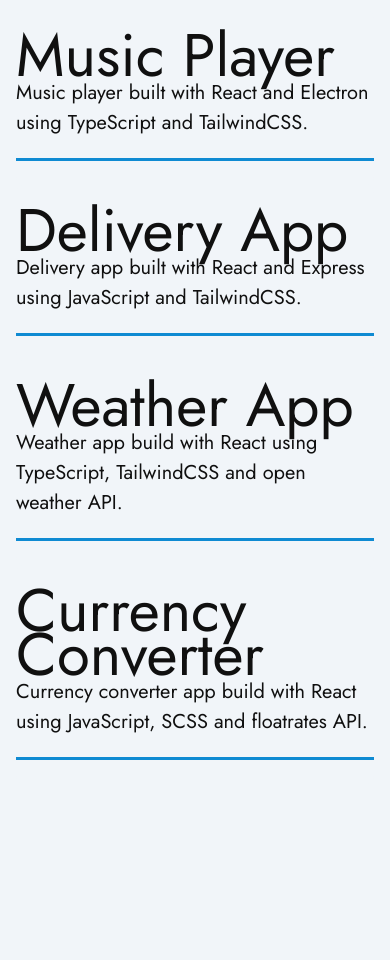
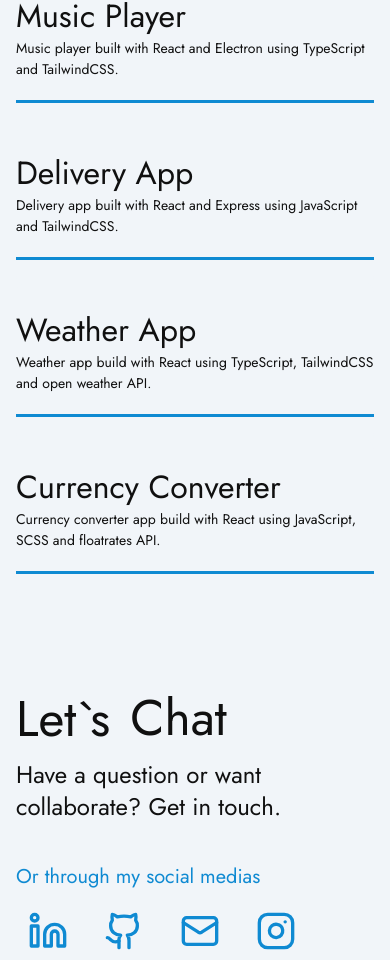
Before and after one commit to Dragodui/new-portfolio, a React (Vite) app: page / in a window 390 px wide. Shown: the part 1032-1992 px from the top of the page. Built offline with nearby package versions, Linux system fonts and the light colour scheme.

Commit message:
Fix projects size

```diff
--- a/src/components/Contact.tsx
+++ b/src/components/Contact.tsx
@@ -97,12 +97,14 @@
           <p className="text-2xl">
             Have a question or want collaborate? Get in touch.
           </p>
-          <p className="md:text-center text-xl text-primary mt-10 mb-2">
-            Or through my social medias
-          </p>
-          <div className="w-full flex md:justify-center mb-4">
-            <SocialMedias />
-          </div>
+        <div className='mt-10 mb-4'>
+          <p className="md:text-center text-xl text-primary mb-2">
+              Or through my social medias
+            </p>
+            <div className="w-full flex md:justify-center">
+              <SocialMedias />
+            </div>
+        </div>
         </div>
         <form onSubmit={handleSubmit} className="md:w-1/2 flex flex-col gap-4">
           <Input
--- a/src/components/Footer.tsx
+++ b/src/components/Footer.tsx
@@ -3,7 +3,7 @@
 const Footer: React.FC = () => {
   return (
     <footer className="py-6 text-center">
-      <p>&copy; 2024 Your Company. All rights reserved.</p>
+
     </footer>
   );
 };
--- a/src/components/Projects.tsx
+++ b/src/components/Projects.tsx
@@ -3,7 +3,6 @@
 import type React from 'react';
 import { motion } from 'framer-motion';
 import SplitText from './ui/SplitText';
-import { Cog, Github, MoveRight } from 'lucide-react';
 
 const Projects: React.FC = () => {
   const projects = [
@@ -38,7 +37,7 @@
   ];
 
   return (
-    <section className="py-20" id="projects">
+    <section className=" pt-10 md:py-20" id="projects">
       <h2 className="text-[50px] md:text-[80px] mb-6 flex items-center">
         <SplitText
           text="My Projects"
@@ -71,14 +70,14 @@
             animate={{ opacity: 1, scale: 1, x: 0 }}
             transition={{ duration: 0.5, delay: index * 0.3 }}
           >
-            <h3 className="text-[60px] leading-[44px] flex items-center gap-4">
+            <h3 className="text-[32px] md:text-[60px] leading-[44px] flex items-center gap-4">
               <p>{project.name}</p>
               {/* <MoveRight
              size={70}
              className="transition-transform text-text duration-300 group-hover:translate-x-4 group-hover:text-primary"
            /> */}
             </h3>
-            <p className="text-text text-[20px] mb-5">{project.description}</p>
+            <p className="text-text text-[14px] md:text-[20px] mb-5">{project.description}</p>
             <div className="w-full h-[3px] bg-primary transition-colors duration-300 group-hover:bg-text" />
           </motion.a>
         ))}
```
